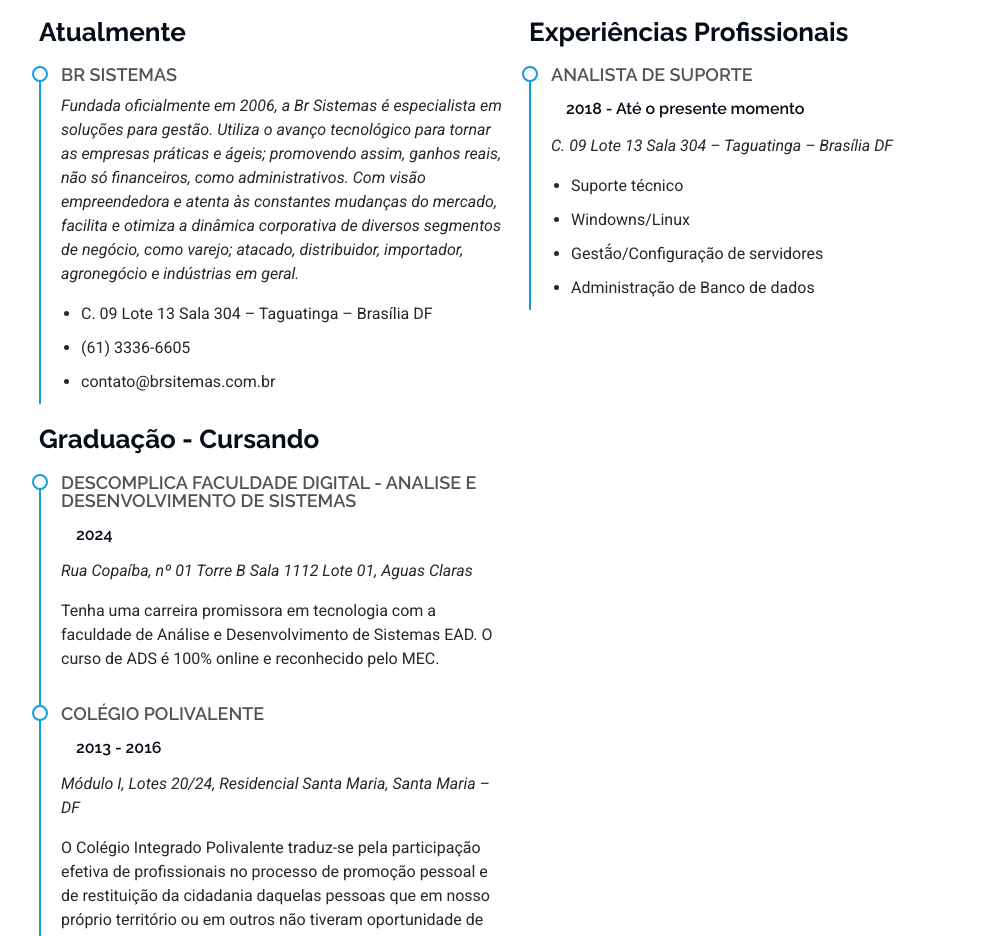
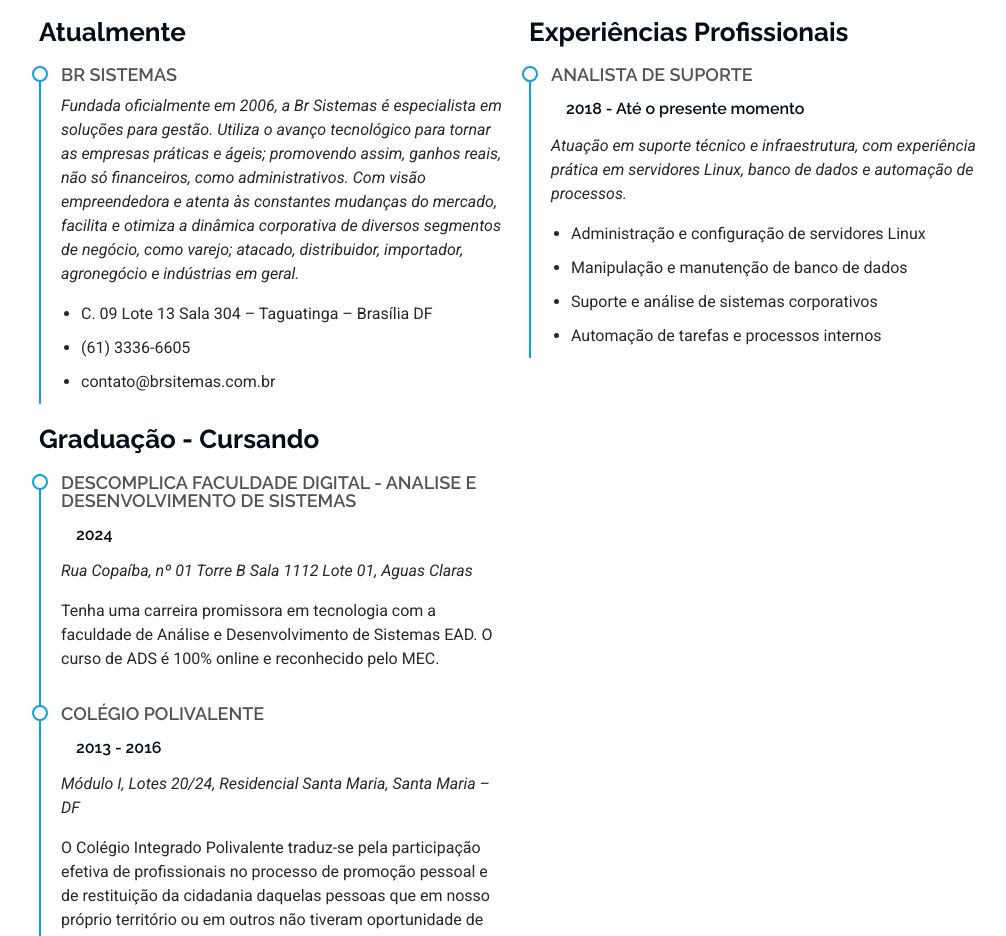
Before and after one commit to CaioRodrigoCEVDEV/portifolio, a plain HTML site: page public/index.html in a window 1280 px wide. Shown: the part 2322-3258 px from the top of the page, without its empty margins (273-1279 px from the left). Drawn offline with Linux system fonts and the light colour scheme.

Commit message:
Adjust: Experiencias prof

```diff
--- a/public/index.html
+++ b/public/index.html
@@ -279,12 +279,14 @@
             <div class="resume-item">
               <h4>Analista de suporte</h4>
               <h5>2018 - Até o presente momento</h5>
-              <p><em>C. 09 Lote 13 Sala 304 – Taguatinga – Brasília DF</em></p>
+              <p><em>Atuação em suporte técnico e infraestrutura, com experiência prática em servidores Linux, banco de
+                  dados e automação de processos.
+                </em></p>
               <ul>
-                <li>Suporte técnico</li>
-                <li>Windowns/Linux</li>
-                <li>Gestã́o/Configuração de servidores</li>
-                <li>Administração de Banco de dados</li>
+                <li>Administração e configuração de servidores Linux</li>
+                <li>Manipulação e manutenção de banco de dados</li>
+                <li>Suporte e análise de sistemas corporativos</li>
+                <li>Automação de tarefas e processos internos</li>
               </ul>
             </div>
 
```
